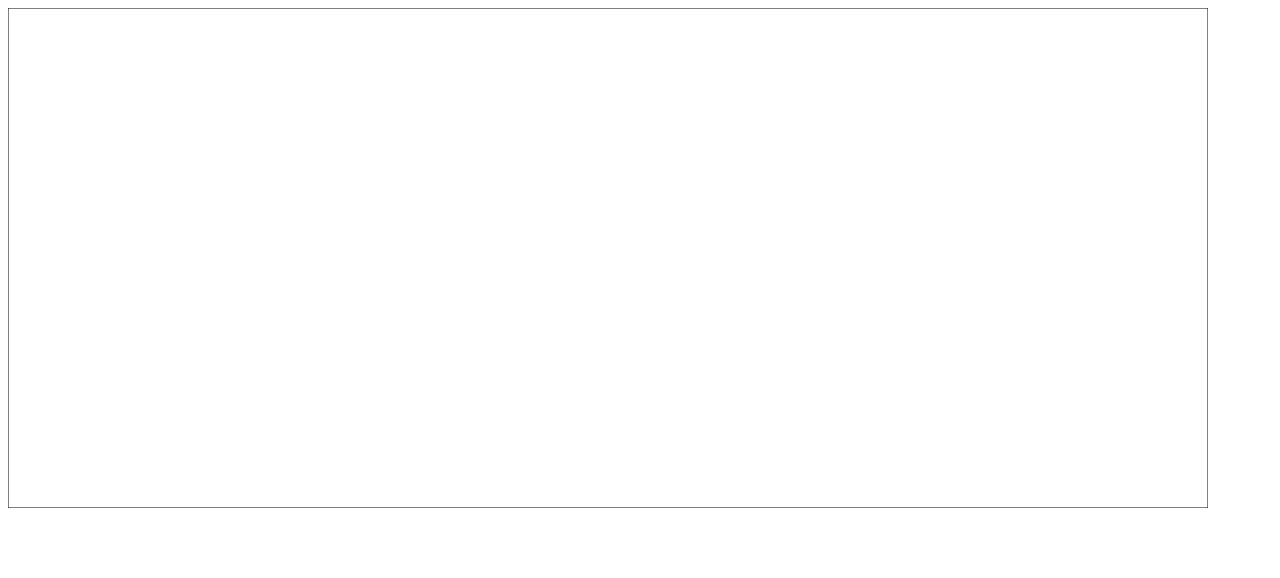
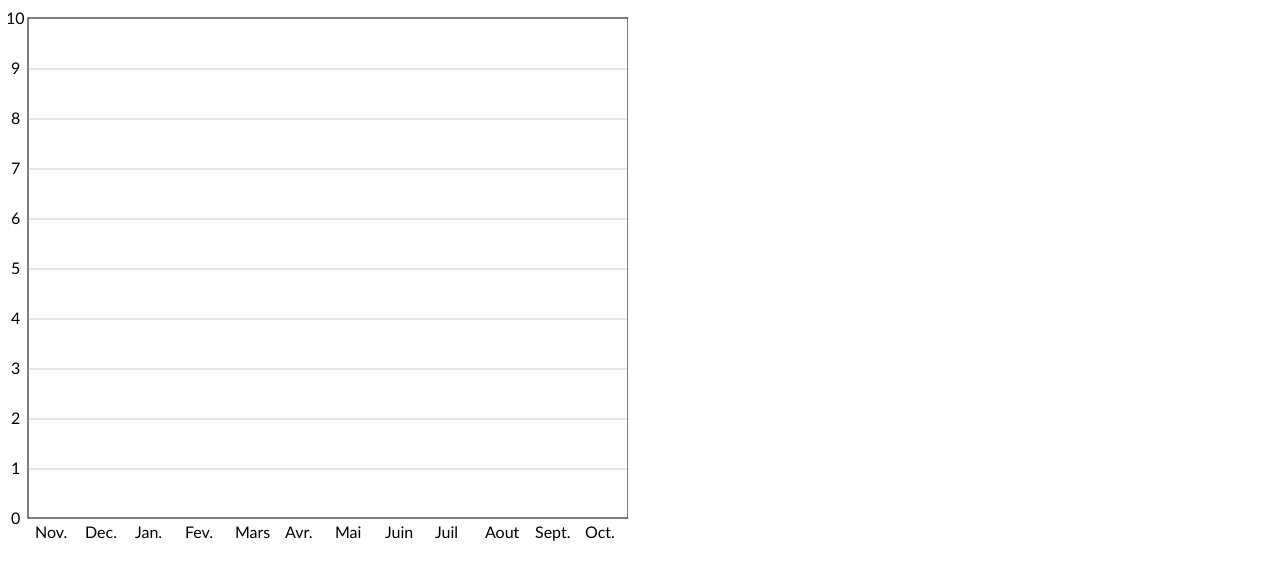
Before and after one commit to dsagnier/projetDecisionnel, a plain HTML site: page index.html in a window 1280 px wide. Drawn offline with Linux system fonts and the light colour scheme.

Commit message:
Ajout des indicateurs sur l'axe x et y

```diff
--- a/index.html
+++ b/index.html
@@ -2,7 +2,7 @@
   <head>
   </head>
   <body>
-    <canvas id="canvas" width="1200" height="500">
+    <canvas id="canvas" width="620" height="540">
       <p>Désolé, votre navigateur ne supporte pas Canvas. Mettez-vous à jour</p>
     </canvas>
     <script src="js/chartPersonalized.js"></script>
--- a/js/chartPersonalized.js
+++ b/js/chartPersonalized.js
@@ -1,5 +1,41 @@
 var canvas  = document.querySelector('#canvas');
 var context = canvas.getContext('2d');
 
-context.strokeStyle="black";
-context.strokeRect(0, 0, 1200, 500);
+context.strokeRect(20, 10, 600, 500);
+
+context.font = "12pt Calibri,Geneva,Arial";
+context.fillStyle = "#000";
+
+// Affichage de l'indicateur gauche du graphe
+var xIndicatorLeft = 0;
+var yIndicatorLeft = 0;
+context.lineWidth = -2;
+for (note=0;note<11;note++){
+  xIndicatorLeft = 3;
+  yIndicatorLeft = 516-(note*50);
+  if(note >= 10) {
+    xIndicatorLeft = -2;
+  }
+  context.fillText(note.toString(),xIndicatorLeft,yIndicatorLeft);
+
+  if(note > 0 && note < 10) {
+    context.lineWidth = "0.2";
+    context.beginPath();
+    context.moveTo(xIndicatorLeft+18,yIndicatorLeft-5);
+    context.lineTo(xIndicatorLeft+620,yIndicatorLeft-5);
+    context.stroke();
+  }
+}
+
+// Affichage de l'indicateur bas du graphe
+var mouthNumber = 10;
+var mouth = ["Jan.", "Fev.", "Mars", "Avr.", "Mai", "Juin", "Juil", "Aout", "Sept.", "Oct.", "Nov.", "Dec."];
+var xIndicatorBottom = 27;
+for(i=0; i < mouth.length; i++){
+  context.fillText(mouth[mouthNumber], xIndicatorBottom,530);
+  xIndicatorBottom+=50;
+  mouthNumber+=1;
+  if(mouthNumber>11){
+    mouthNumber = 0;
+  }
+}
```
